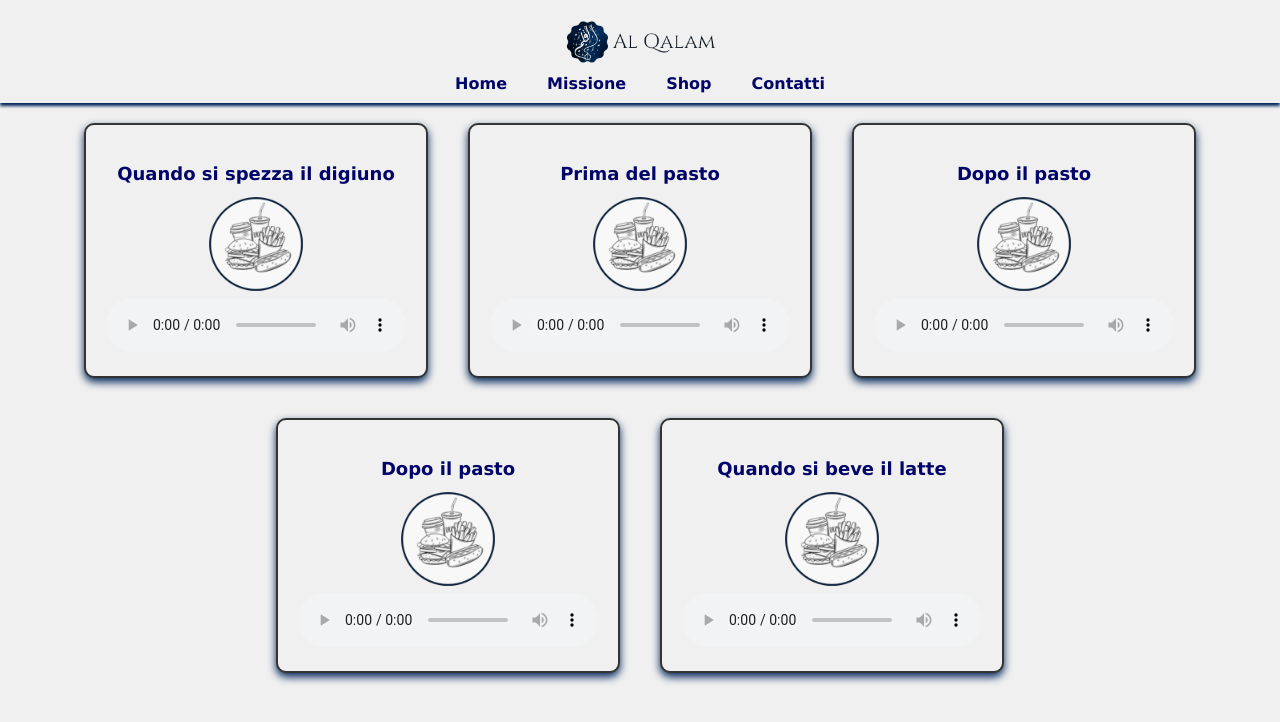
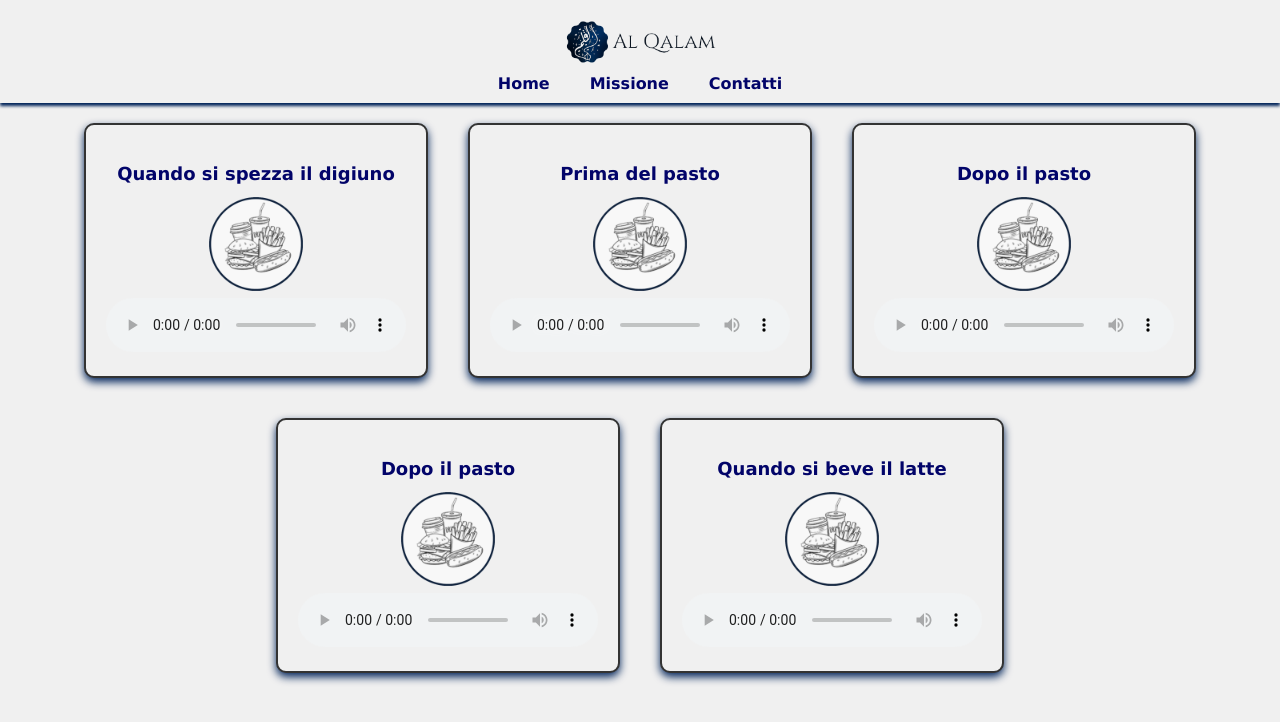
Before and after one commit to AlQalamIT/AlQalamIT.github.io, a plain HTML site: page pasto.html in a window 1280 px wide. Drawn offline with Linux system fonts and the light colour scheme.

Commit message:
Update pasto.html

```diff
--- a/pasto.html
+++ b/pasto.html
@@ -14,7 +14,6 @@
             <ul id="menu">
                 <li><a href="index.html">Home</a></li>
                 <li><a href="missione.html">Missione</a></li>
-                <li><a href="negozio.html">Shop</a></li>
                 <li><a href="contatti.html">Contatti</a></li>
             </ul>
         </div>
```
